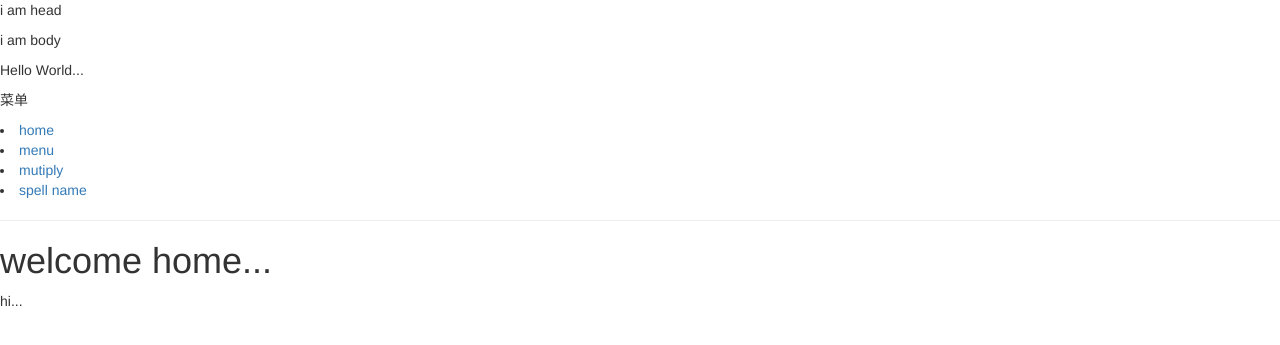
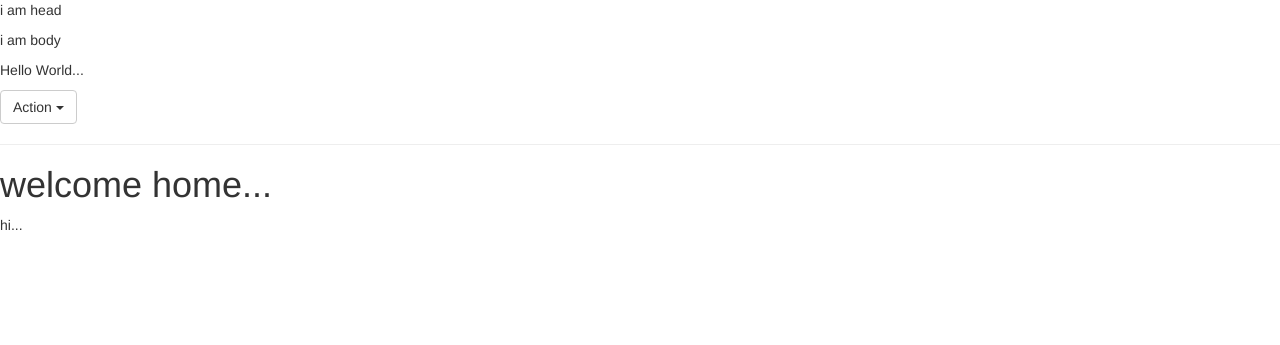
Before and after one commit to boshengliao/my-website, a Django app: page / in a window 1280 px wide. Shown: the top 345 px of the page. Run offline with Django 3.2, Linux system fonts and the light colour scheme; some libraries are stand-ins or nearby versions.

Commit message:
refactor index.html

```diff
--- a/dataform/templates/dataform/index.html
+++ b/dataform/templates/dataform/index.html
@@ -9,13 +9,18 @@
         <p>i am body</p>
         <p>Hello World...</p>
 
-        <div>
-            <p>菜单</p>
-            <li><a href="#!/home">home</a></li>
-            <li><a href="#!/menu">menu</a></li>
-            <li><a href="#!/multiply">mutiply</a></li>
-            <li><a href="#!/spellName">spell name</a></li>
+        <div class="btn-group">
+            <button type="button" class="btn btn-default dropdown-toggle" data-toggle="dropdown" aria-haspopup="true" aria-expanded="false">
+                Action <span class="caret"></span>
+            </button>
+            <ul class="dropdown-menu">
+                <li><a href="#!/home">home</a></li>
+                <li><a href="#!/menu">menu</a></li>
+                <li><a href="#!/multiply">mutiply</a></li>
+                <li><a href="#!/spellName">spell name</a></li>
+            </ul>
         </div>
+
         <hr>
         <div ng-view>
         </div>
```
